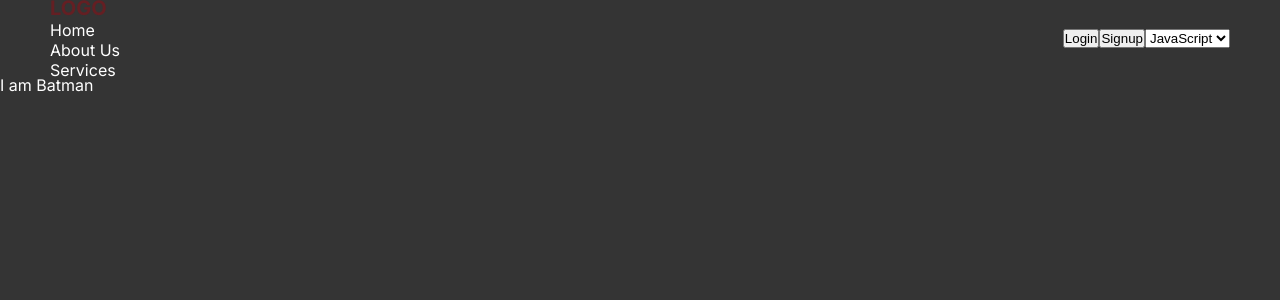
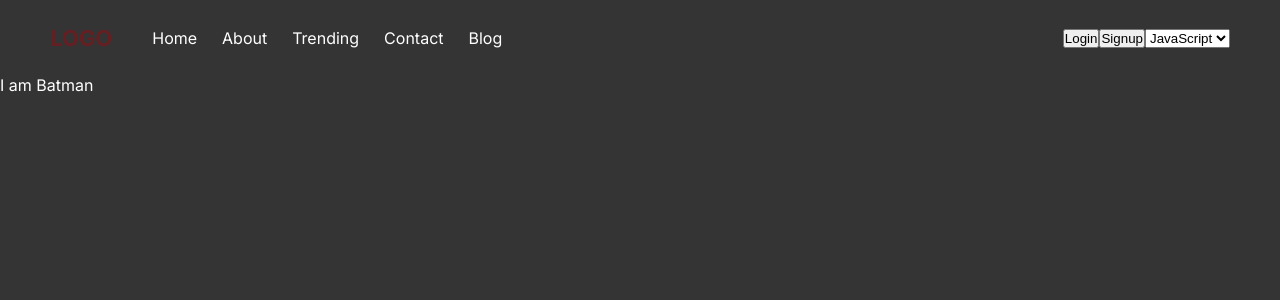
Before and after one commit to noor-ridha/e-commerce, a Next.js app in the folder client/: page / in a window 1280 px wide. Shown: the top 300 px of the page. Built offline with nearby package versions, Linux system fonts and the light colour scheme.

Commit message:
front-end\ add Navigation & adjust the styles for left navigation & add more global styles

```diff
--- a/client/app/components/Navbar/Navbar.scss
+++ b/client/app/components/Navbar/Navbar.scss
@@ -8,11 +8,18 @@
   padding: 10px 50px;
 
   &__left {
+    display: flex;
+    align-items: center;
 
     &__logo {
-        font-size: 20px;
+        font-size: 22px;
         color: #641f23;
-        margin-right: 20px;
+        margin-right: 40px;
+    }
+
+    &__list {
+      display: flex;
+      gap: 25px;
     }
   }
 }
--- a/client/app/components/Navbar/Navbar.tsx
+++ b/client/app/components/Navbar/Navbar.tsx
@@ -1,3 +1,5 @@
+import Link from 'next/link';
+
 import './Navbar.scss';
 
 const Navbar = () => {
@@ -6,9 +8,11 @@ const Navbar = () => {
       <div className='desktop-nav__left'>
         <h1 className='desktop-nav__left__logo'>LOGO</h1>
         <ul className='desktop-nav__left__list'>
-          {['Home', 'About Us', 'Services'].map((item, index) => (
+          {['Home', 'About', 'Trending', 'Contact', 'Blog'].map((item, index) => (
             <li key={index} className='desktop-nav__left__list__items'>
-              {item}
+              <Link href={`/${item}`}>
+                {item}
+              </Link>
             </li>
           ))}
         </ul>
--- a/client/app/globals.scss
+++ b/client/app/globals.scss
@@ -2,6 +2,11 @@
   box-sizing: border-box;
   margin: 0;
   padding: 0;
+}
+
+a {
+  text-decoration: none;
+  color: inherit;
 }
 
 body {
```
